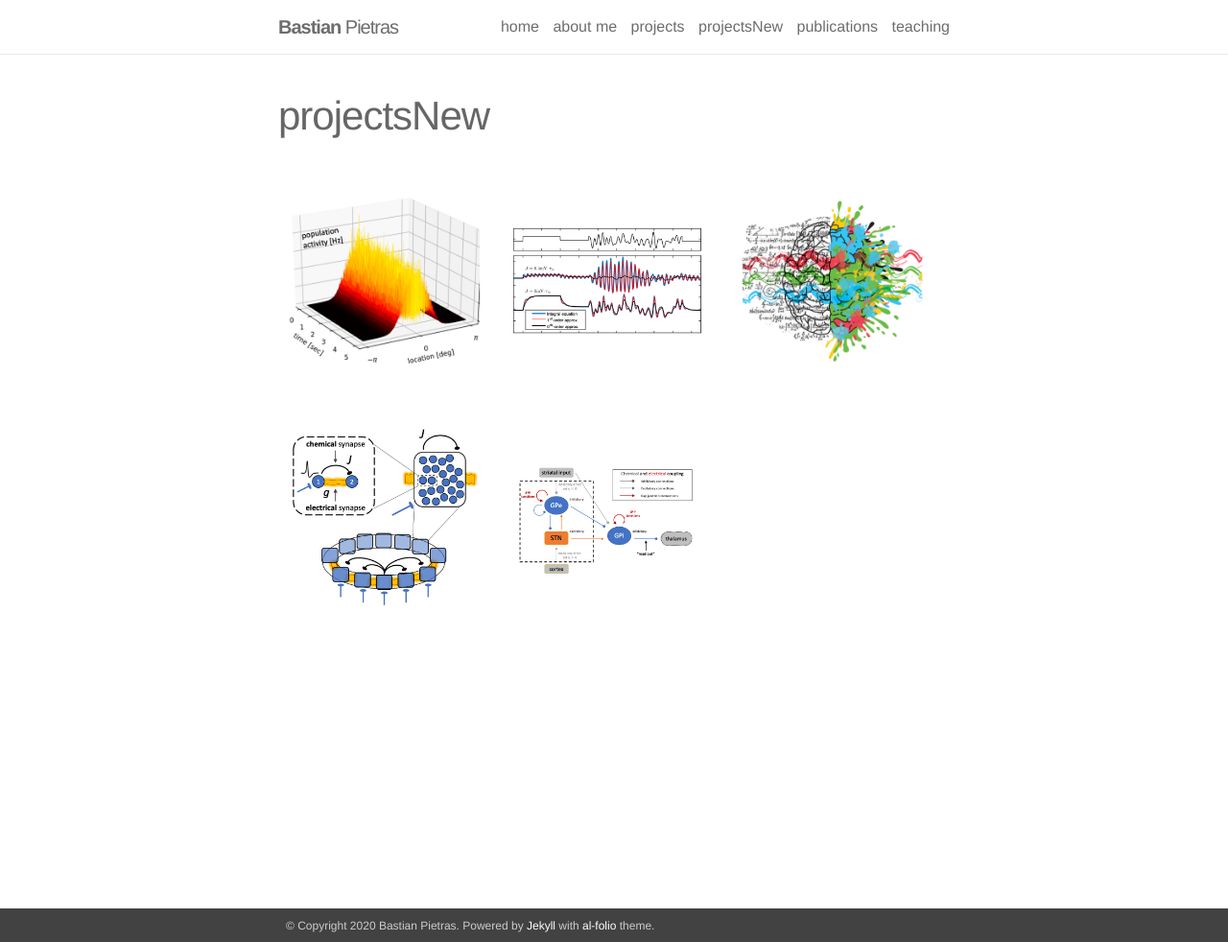
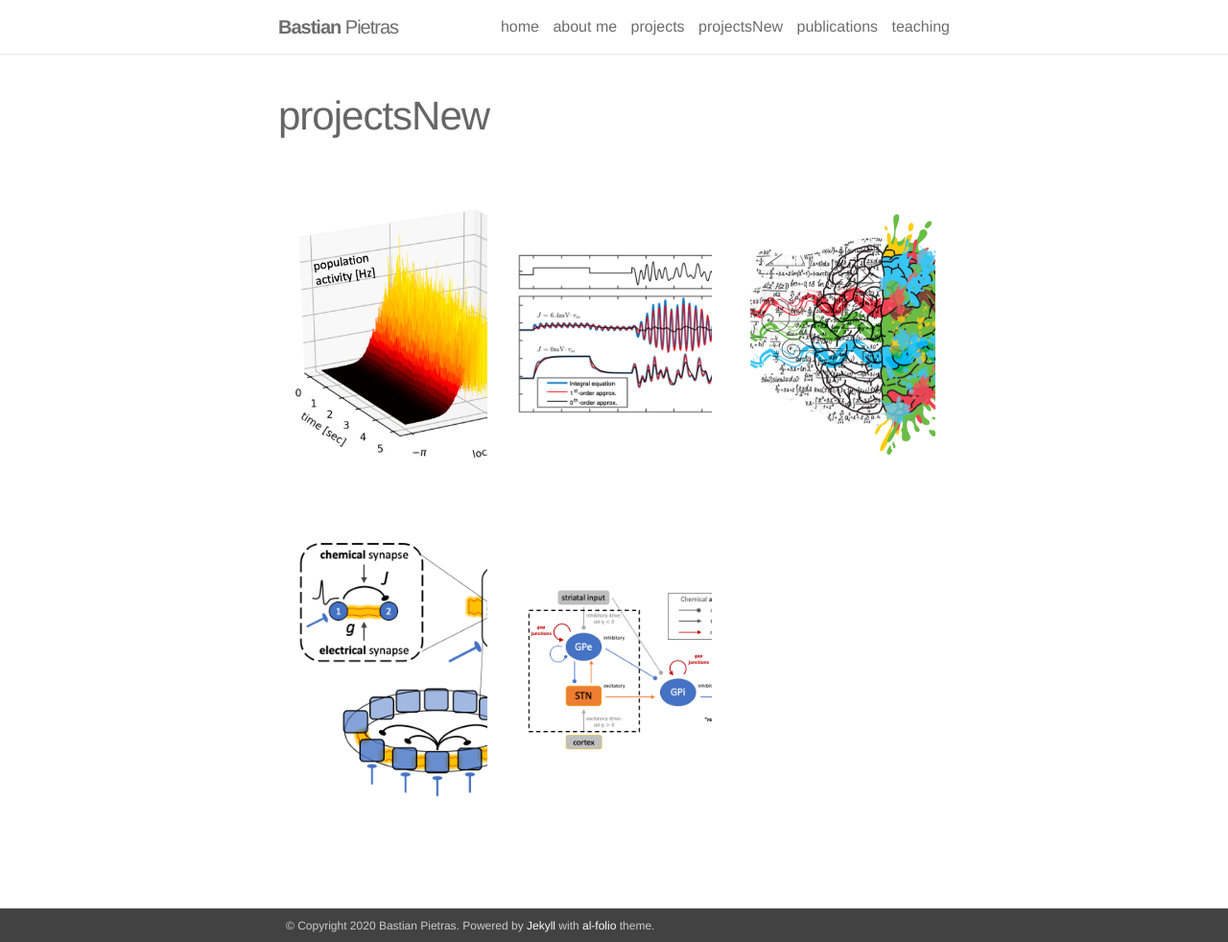
Before and after one commit to BastianPietras/bastianpietras.github.io, a Jekyll site: the page built from _pages/projectsNew.md, in a window 1280 px wide and 982 px high. Shown: the whole window at 96% size. Built offline with Jekyll 4.4.1, drawn with Linux system fonts in a browser that asks for light colours.

Commit message:
Update _projects.scss

```diff
--- a/_sass/_projects.scss
+++ b/_sass/_projects.scss
@@ -1,21 +1,21 @@
 .project {
     box-sizing: border-box;
     float: left;
-    height: 250px;
-    padding: 10px;
+    height: 350px;
+    padding: 15px;
     vertical-align: middle;
     width: 33.33%;
 
     .thumbnail {
         overflow: hidden;
-        height: 200px;
+        height: 300px;
         width: 100%;
 
         img {
             height: auto;
             position: center;
             vertical-align: middle;
-            width: 200px;
+            width: 300px;
         }
 
         a {
```
